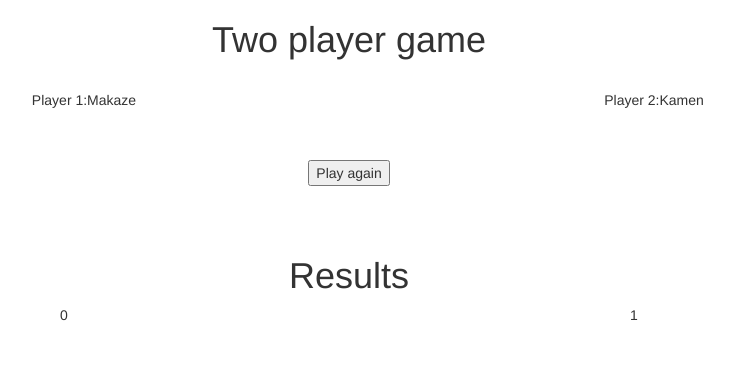
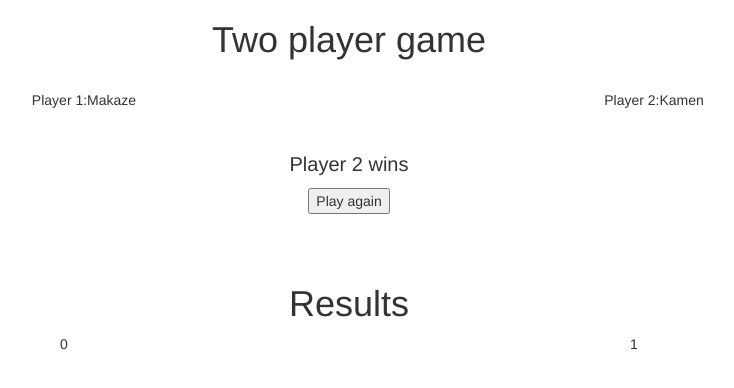
Before and after one commit to lukapilipovic/papirKamenMakaze, a plain HTML site: page index.html in a window 1280 px wide. Both pictures are taken after a click on the button "Play game". Shown: the whole page, without its empty margins (291-1025 px from the left). Drawn offline with nearby package versions, Linux system fonts and the light colour scheme.

Commit message:
sa izdvojenom logikom, radi

```diff
--- a/index.html
+++ b/index.html
@@ -13,20 +13,24 @@
 $(document).ready(function(){
     $("#play").click(function(){
 
+    	//gameOptions
+    	var gameOptions = ["Papir", "Kamen", "Makaze"];
+
     	//clear message and result display
     	$("#result").html('');
     	$("#message").html('');
 
     	//play game
-    	output = playGame();
+    	output = playGame(gameOptions);
 
     	//get outcome
     	outcome = output[0];
     	player1 = output[1];
     	player2 = output[2];
 
+
+
         //display outcome and result
-
         $("#play").prop('value', 'Play again');
 
 		$("#player1").html('Player 1:' + player1);
--- a/js/functions.js
+++ b/js/functions.js
@@ -1,8 +1,8 @@
 
-    function playGame() {
+    function playGame(gameOptions) {
 
     	//available options
-    	var options = ["Papir", "Kamen", "Makaze"];
+    	var options = gameOptions;
 
     	//play
         var player1 = options[Math.floor(Math.random()*options.length)];
@@ -27,7 +27,7 @@
        				 break;
 
     		}
-
+    		message = 'Player ' + outcome + ' wins' ;
 
         }
 
@@ -35,11 +35,11 @@
         else {
 
         	outcome = 0;
-
+        	message = 'Even, play again!' ;
 
         }
 
-        output = new Array(outcome, player1, player2);
+        output = new Array(outcome, player1, player2, message);
         console.log(output);
         return output;
     }
```
